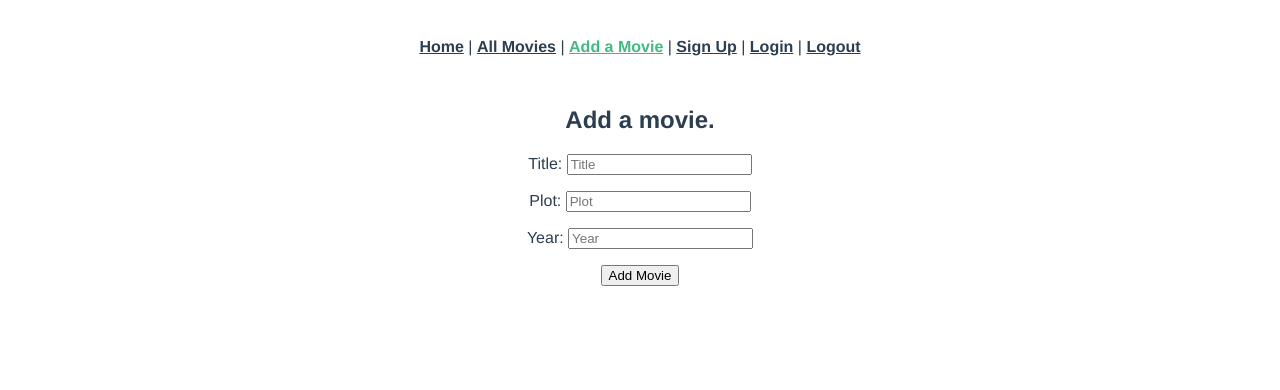
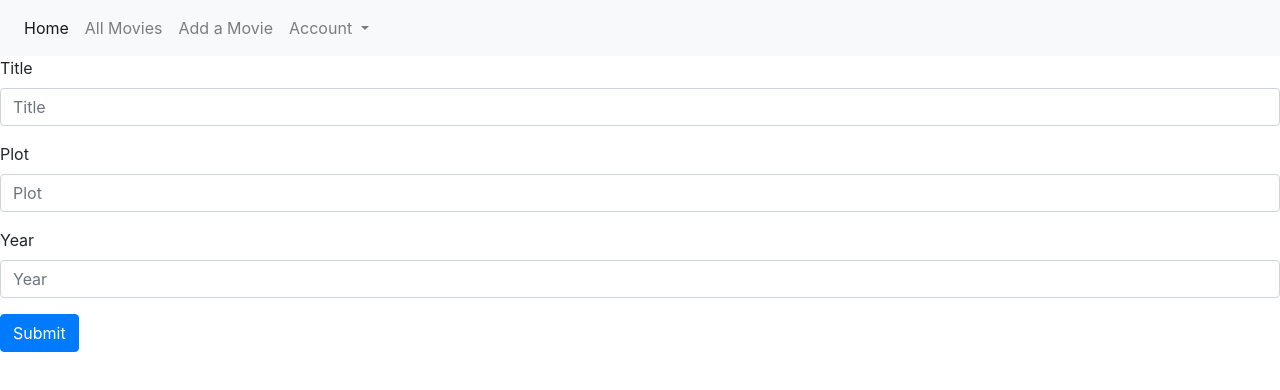
Before and after one commit to stacerok/movie-vue-app, a Vue app: page /movies/new in a window 1280 px wide. Shown: the top 390 px of the page. Built offline with nearby package versions, Linux system fonts and the light colour scheme.

Commit message:
adds navbar and bootstramp styling

```diff
--- a/package.json
+++ b/package.json
@@ -9,7 +9,10 @@
   },
   "dependencies": {
     "axios": "^0.21.1",
+    "bootstrap": "^4.6.0",
     "core-js": "^3.6.5",
+    "jquery": "^3.6.0",
+    "popper.js": "^1.16.1",
     "vue": "^2.6.11",
     "vue-router": "^3.2.0"
   },
--- a/src/App.vue
+++ b/src/App.vue
@@ -1,7 +1,58 @@
 <template>
   <div id="app">
-    <div id="nav">
-      <router-link to="/">Home</router-link>
+    <!-- <div id="nav"> -->
+    <nav class="navbar navbar-expand-lg navbar-light bg-light">
+      <!-- <a class="navbar-brand" href="#">Navbar</a> -->
+      <button
+        class="navbar-toggler"
+        type="button"
+        data-toggle="collapse"
+        data-target="#navbarNavDropdown"
+        aria-controls="navbarNavDropdown"
+        aria-expanded="false"
+        aria-label="Toggle navigation"
+      >
+        <span class="navbar-toggler-icon"></span>
+      </button>
+      <div class="collapse navbar-collapse" id="navbarNavDropdown">
+        <ul class="navbar-nav">
+          <li class="nav-item active">
+            <router-link to="/" class="nav-link">Home</router-link>
+            <!-- <a class="nav-link" href="#">
+              Home
+              <span class="sr-only">(current)</span>
+            </a> -->
+          </li>
+          <li class="nav-item">
+            <router-link to="/movies" class="nav-link">All Movies</router-link>
+            <!-- <a class="nav-link" href="#">Features</a> -->
+          </li>
+          <li class="nav-item">
+            <router-link to="/movies/new" class="nav-link">Add a Movie</router-link>
+            <!-- <a class="nav-link" href="#">Pricing</a> -->
+          </li>
+          <li class="nav-item dropdown">
+            <a
+              class="nav-link dropdown-toggle"
+              href="#"
+              id="navbarDropdownMenuLink"
+              role="button"
+              data-toggle="dropdown"
+              aria-haspopup="true"
+              aria-expanded="false"
+            >
+              Account
+            </a>
+            <div class="dropdown-menu" aria-labelledby="navbarDropdownMenuLink">
+              <router-link to="/login" class="dropdown-item">Login</router-link>
+              <router-link to="/logout" class="dropdown-item">Logout</router-link>
+              <router-link to="/signup" class="dropdown-item">Sign Up</router-link>
+            </div>
+          </li>
+        </ul>
+      </div>
+    </nav>
+    <!-- <router-link to="/">Home</router-link>
     |
     <router-link to="/movies">All Movies</router-link>
     |
@@ -11,31 +62,14 @@
     |
     <router-link to="/login">Login</router-link>
     |
-      <router-link to="/logout">Logout</router-link>
-    </div>
+    <router-link to="/logout">Logout</router-link> -->
+    <!-- </div> -->
     <router-view />
   </div>
 </template>
 
 <style>
-#app {
-  font-family: Avenir, Helvetica, Arial, sans-serif;
-  -webkit-font-smoothing: antialiased;
-  -moz-osx-font-smoothing: grayscale;
-  text-align: center;
-  color: #2c3e50;
-}
-
-#nav {
-  padding: 30px;
-}
-
-#nav a {
-  font-weight: bold;
-  color: #2c3e50;
-}
-
-#nav a.router-link-exact-active {
-  color: #42b983;
+body {
+  font-family: Candara, Calibri, Segoe, Segoe UI, Optima, Arial, sans-serif;
 }
 </style>
--- a/src/main.js
+++ b/src/main.js
@@ -2,6 +2,8 @@ import Vue from "vue";
 import App from "./App.vue";
 import router from "./router";
 import axios from "axios";
+import "bootstrap";
+import "bootstrap/dist/css/bootstrap.min.css";
 
 axios.defaults.headers.common["X-Requested-With"] = "XMLHttpRequest";
 axios.defaults.baseURL = process.env.NODE_ENV === "development" ? "http://localhost:3000" : "/";
--- a/src/views/MoviesIndex.vue
+++ b/src/views/MoviesIndex.vue
@@ -1,12 +1,24 @@
 <template>
-  <div class="movies-index">
-    <div v-for="movie in movies" v-bind:key="movie.id">
+  <!-- <div class="movies-index"> -->
+  <!-- <div v-for="movie in movies" v-bind:key="movie.id">
       <router-link v-bind:to="`movies/${movie.id}`">
         <h3>{{ movie.title }}</h3>
       </router-link>
       {{ movie.year }}
       <br />
       <br />
+    </div> -->
+  <div class="container">
+    <div class="row">
+      <div class="col-sm-6">
+        <div class="card" v-for="movie in movies" v-bind:key="movie.id">
+          <div class="card-body">
+            <h5 class="card-title">{{ movie.title }}</h5>
+            <p class="card-text">{{ movie.year }}</p>
+            <router-link class="btn btn-primary" v-bind:to="`movies/${movie.id}`">More Info...</router-link>
+          </div>
+        </div>
+      </div>
     </div>
   </div>
 </template>
--- a/src/views/MoviesNew.vue
+++ b/src/views/MoviesNew.vue
@@ -1,6 +1,21 @@
 <template>
   <div class="movies-new">
-    <div>
+    <form>
+      <div class="form-group">
+        <label for="exampleInputTitle">Title</label>
+        <input type="text" class="form-control" id="exampleInputTitle" placeholder="Title" v-model="movieTitle" />
+      </div>
+      <div class="form-group">
+        <label for="exampleInputPlot">Plot</label>
+        <input type="text" class="form-control" id="exampleInputPlot" placeholder="Plot" v-model="moviePlot" />
+      </div>
+      <div class="form-group">
+        <label for="exampleInputYear">Year</label>
+        <input type="integer" class="form-control" id="exampleInputYear" placeholder="Year" v-model="movieYear" />
+      </div>
+      <button type="submit" class="btn btn-primary" v-on:click="createMovie()">Submit</button>
+    </form>
+    <!-- <div>
       <h2>Add a movie.</h2>
       <p>
         Title:
@@ -18,7 +33,7 @@
       <p>
         <button v-on:click="createMovie()">Add Movie</button>
       </p>
-    </div>
+    </div> -->
   </div>
 </template>
 
```
Also changed, not shown: 1 other file (tests, documents, lock files or other folders). Lines whose indentation alone changed are shown as unchanged.
